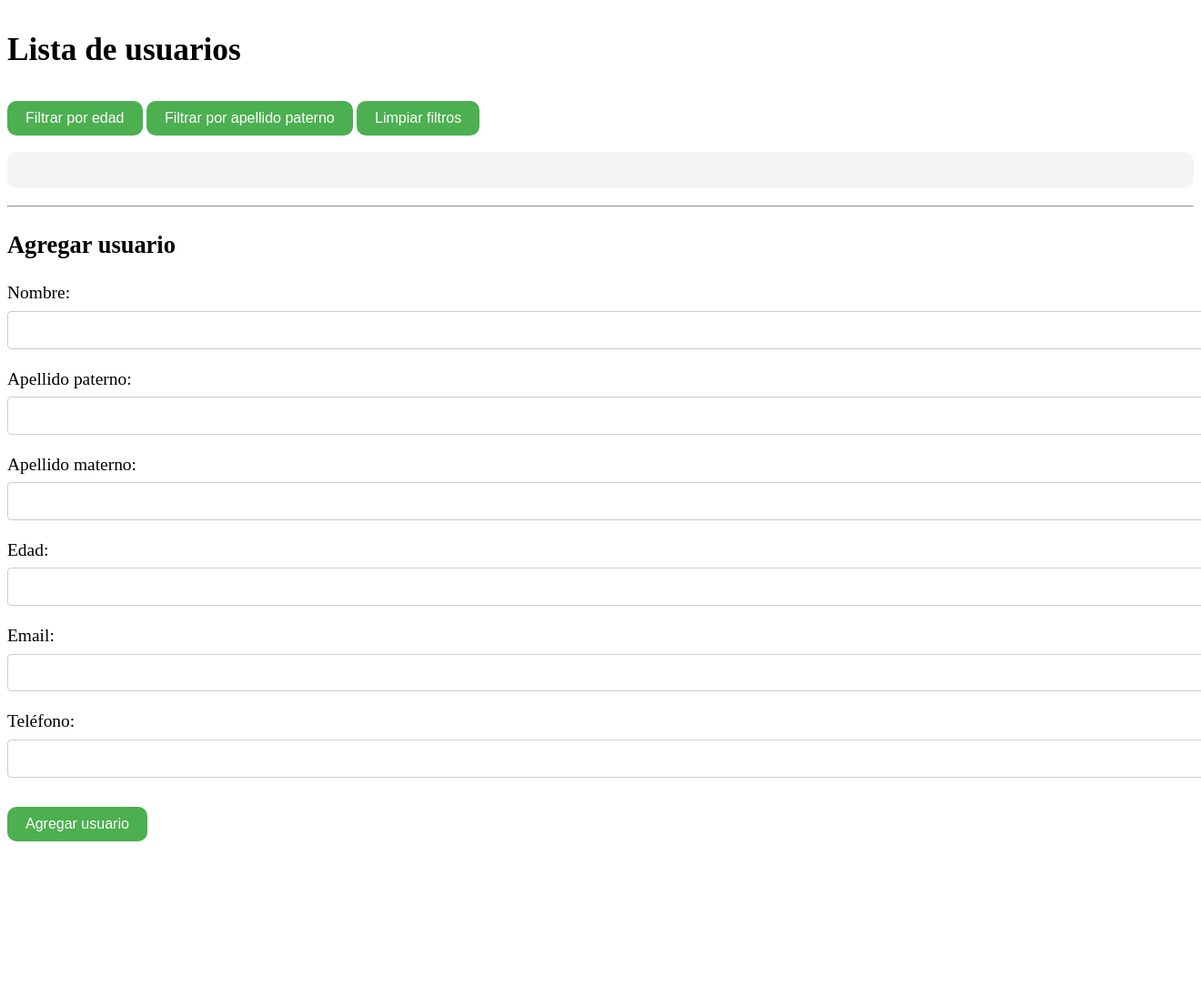
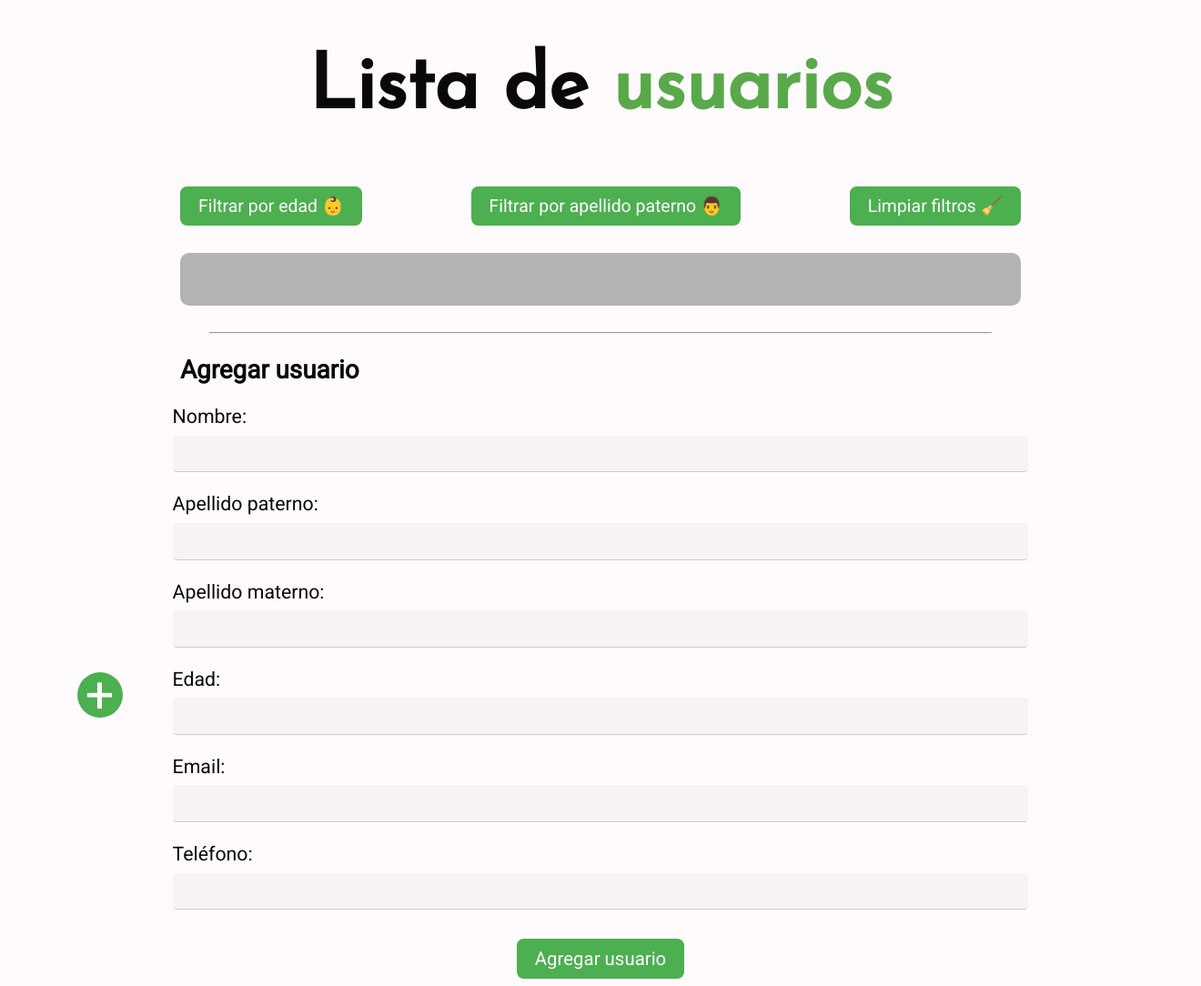
Before and after one commit to mr-ang3l/prueba-backend, a Django app: page /usuarios/ in a window 1320 px wide; the page is wider, and only the part inside the window is pictured. Shown: that part at 91% size. Before the commit the page ends 925 px from the top of that part, so only its background shows below. Run offline with Django 4.2, Linux system fonts and the light colour scheme; data that the repository does not hold is empty.

Commit message:
styles updated

```diff
--- a/static/css/usuarios.css
+++ b/static/css/usuarios.css
@@ -1,51 +1,115 @@
 * {
     font-size: 1.05em;
+    font-family: 'Roboto', sans-serif;
+    color: rgb(10, 9, 8);
+  }
+
+  :root { scroll-behavior: smooth; }
+
+  body {
+    background:rgba(255, 251, 252);
   }
 
   #formulario {
     display: flex;
+    align-items: center;
+    justify-content: center;
     flex-direction: column;
   }
 
   label {
+    width: 70vw;
     display: block;
+    margin-left: -1rem;
     margin-bottom: 0.5rem; /* Espacio entre la etiqueta y el campo */
+    font-size: 115%;
   }
 
-  input,
-  textarea {
+  input {
+    background: rgba(248, 242, 244);
     display: block;
-    width: 100%; /* Ancho completo */
+    width: 70vw;
     padding: 0.5rem; /* Espacio interno */
-    border: 1px solid #ccc; /* Borde */
+    border: none;
+    border-bottom: 1px solid #ccc; /* Borde */
     border-radius: 0.25rem; /* Bordes redondeados */
+  }
+
+  input:focus {
+    outline: none !important;
+    border: none;
+    border-bottom: 1px solid #4CAF50;
   }
 
   button {
     background-color: #4CAF50;
+    color: white;
+    text-align: center;
+    display: inline;
     border: none;
-    color: white;
+    border-radius: .45rem;
     padding: 10px 20px;
-    text-align: center;
-    text-decoration: none;
-    display: inline-block;
-    font-size: 16px;
-    border-radius: 10px;
-    transition: all 0.3s ease-in-out;
+    transition: background-color 200ms;
+    transition-timing-function: cubic-bezier(0, .75, .95, 1);
   }
 
   button:hover {
-    background-color: #2E8B57;
+    background-color: rgb(230, 95, 0);
+    cursor: pointer;
+  }
+
+  #buttons {
+    width: 70vw;
+    margin: auto;
+    display: flex;
+    align-items: center;
+    justify-content:space-between;
+    flex-direction: row;
+  }
+
+  #submit {
+    display: flex;
+    align-items: center;
+    justify-content: center;
+  }
+
+  #add-new {
+    margin: 1em;
+    padding: 0;
+    width: 50px;
+    height: 50px;
+    border-radius: 50%;
+    display: flex;
+    align-self: center;
+    justify-content: center;
+    flex-direction: column;
+    position: fixed;
+    top: 90vh;
+    left: 5vw;
+  }
+
+  #add-new-a {
+    align-self: center;
+    justify-content: center;
+    flex-direction: column;
+    text-align: center;
+    font-size: 300%;
+    text-decoration: none;
+    color: white;
+  }
+
+  #add-new:hover {
+    background-color: rgb(230, 95, 0);
     cursor: pointer;
   }
 
   ul {
-    background-color: #f5f5f5;
+    background-color: rgb(10, 9, 8, .3);
     border-radius: 10px;
     padding: 20px;
   }
 
-  ul li a {
+  li a {
     display: inline-block;
     padding: 10px 20px;
     margin: 5px;
@@ -60,13 +124,28 @@
     background-color: #9b2e2e;
   }
 
-  h1, h2, h3, h4, h5, h6 {
+  #list-style {
+    display: flex;
+    align-items: center;
+    align-self: center;
+    flex-direction: column;
+  }
+
+  #usuarios-lista{
+    width: 70vw;
+    padding: 1.5em 0;
+    margin: 1em;
+  }
+
+  h2, h3, h4, h5, h6 {
     font-weight: bold;
     margin: 1em 0;
   }
 
-  h1 {
-    font-size: 2em;
+  h1, span{
+    font-family: 'Josefin Sans', sans-serif;
+    font-size: 5rem;
+    font-weight: bold;
   }
 
   h2 {
@@ -77,6 +156,53 @@
     font-size: 1.2em;
   }
 
+  #main-title {
+    text-align: center;
+    margin-bottom: 5%;
+    cursor: default;
+  }
+
+  span {
+    animation-name: changeColor;
+    animation-duration: 6s;
+    animation-iteration-count: infinite;
+    animation-direction: normal;
+  }
+
+  #form-title {
+    margin: 0;
+    width: 70vw;
+    margin-top: .5em;
+    margin-bottom: .8em;
+    cursor: default;
+  }
+
+  hr {
+    width: 65vw;
+    border-color: solid 1px; #a0a0a0;
+  }
+
   div {
     margin-top: 10px;
   }
+
+  @keyframes changeColor {
+    0% {
+     color: #FE5F00;
+    }
+    15% {
+      color: #4CAF50;
+    }
+    25% {
+      color: #aec45f;
+    }
+    55% {
+      color: #FFA00C;
+    }
+    85% {
+      color: #e43d75;
+    }
+    100% {
+      color: #FE5F00;
+    }
+  }
--- a/templates/usuarios.html
+++ b/templates/usuarios.html
@@ -7,20 +7,28 @@
     <meta http-equiv="X-UA-Compatible" content="IE=edge">
     <meta name="viewport" content="width=device-width, initial-scale=1.0">
     <title>Usuarios</title>
+    <link rel="preconnect" href="https://fonts.googleapis.com">
+    <link rel="preconnect" href="https://fonts.gstatic.com" crossorigin>
+    <link href="https://fonts.googleapis.com/css2?family=Roboto&display=swap" rel="stylesheet">
+    <link href="https://fonts.googleapis.com/css2?family=Josefin+Sans&display=swap" rel="stylesheet">
     <link rel="stylesheet" href="{% static 'css/usuarios.css' %}">
+<!--    <link rel="stylesheet" href="../static/css/usuarios.css">-->
 </head>
 <body>
-    <h1>Lista de usuarios</h1>
-    <button id="filtro-edad">Filtrar por edad</button>
-    <button id="filtro-apellido">Filtrar por apellido paterno</button>
-    <button id="limpiar-filtros">Limpiar filtros</button>
+    <h1 id="main-title">Lista de <span>usuarios</span></h1>
+    <div id="buttons">
+      <button id="filtro-edad">Filtrar por edad 👶</button>
+      <button id="filtro-apellido">Filtrar por apellido paterno 👨</button>
+      <button id="limpiar-filtros">Limpiar filtros 🧹</button>
+    </div>
 
 
-    <ul id="usuarios-lista"></ul>
+    <div id="list-style"><ul id="usuarios-lista"></ul></div>
     <hr>
 
-    <h2>Agregar usuario</h2>
     <form id="formulario">
+      <h2 id="form-title">Agregar usuario</h2>
+
       <label for="nombre">Nombre:</label>
       <input type="text" id="nombre" name="nombre" required><br>
 
@@ -38,11 +46,11 @@
 
       <label for="telefono">Teléfono:</label>
       <input type="tel" id="telefono" name="telefono" required><br>
-      <div>
+      <div id="submit">
         <button type="submit">Agregar usuario</button>
       </div>
     </form>
-
+    <button id="add-new"><a href="#form-title" id="add-new-a">+</a></button>
 
 
     <script src="{% static 'js/usuarios.js' %}"></script>
```
